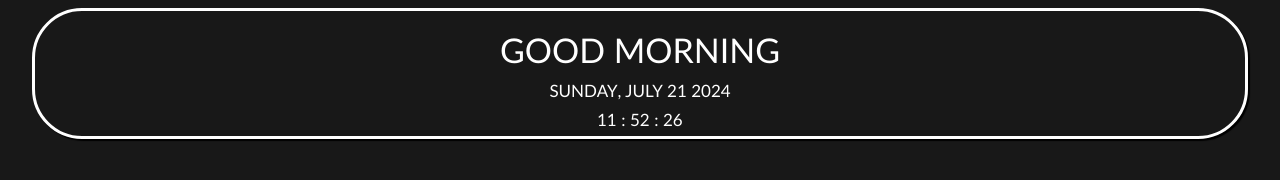
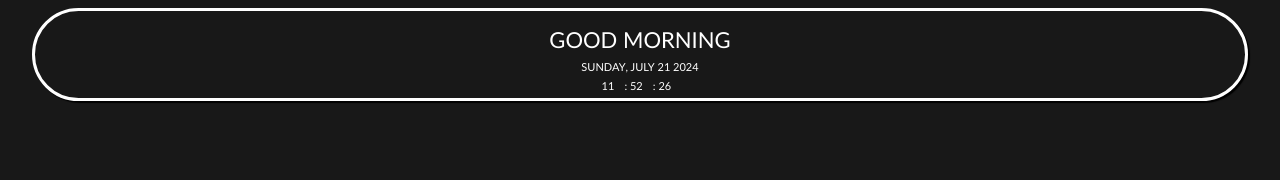
Before and after one commit to TiredOldie/xTiles_widgets, a plain HTML site: page index.html in a window 1280 px wide. Drawn offline with Linux system fonts and the light colour scheme.

Commit message:
Update index.html

```diff
--- a/index.html
+++ b/index.html
@@ -31,19 +31,19 @@
 
 
         .greet{
-            font-size: 3em;
+            font-size: 2em;
             font-family: 'Trebuchet MS';
         }
 
         .date {
 
             font-family:'Trebuchet MS';
-            font-size: 1.5em;
+            font-size: 1em;
         }
 
         .clock {
             font-family: 'Trebuchet MS';
-            font-size: 1.5em;
+            font-size: 1em;
         }
 
         .time {
```
